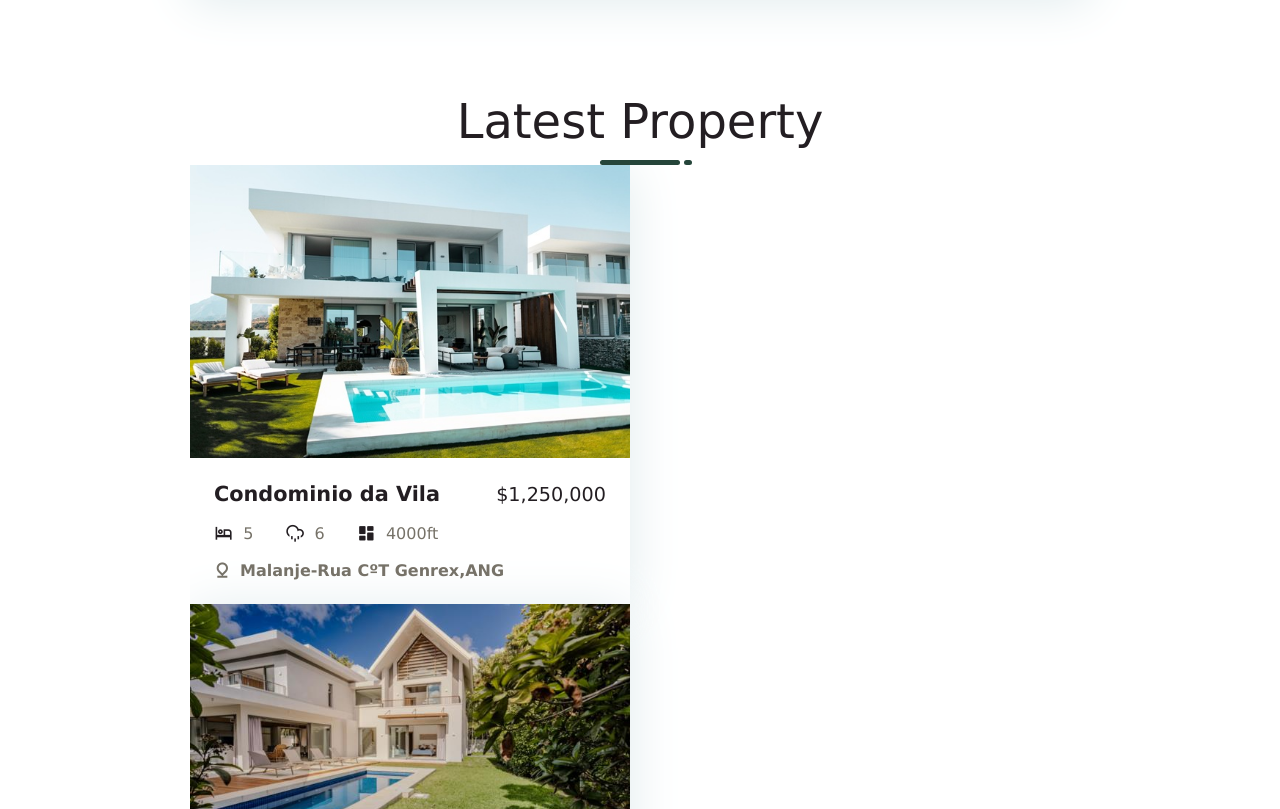
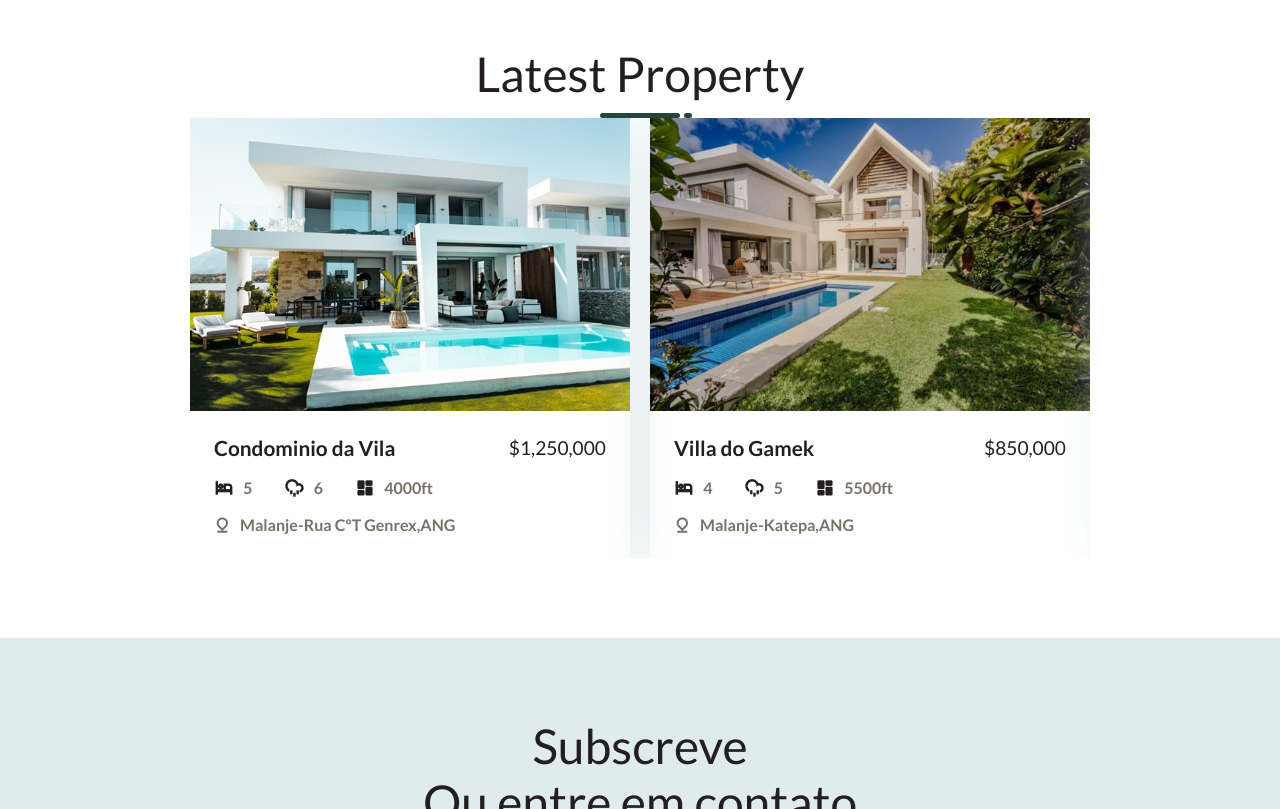
Before and after one commit to Quicaia/MOVEFLOR, a plain HTML site: page index.html in a window 1280 px wide. Shown: the part 1991-2800 px from the top of the page. Drawn offline with nearby package versions, Linux system fonts and the light colour scheme.

Commit message:
upd swiper e scroll

```diff
--- a/index.html
+++ b/index.html
@@ -143,11 +143,9 @@
             <!--Add required wrapper-->
 
             <div class="swiper-wrapper">
-
                 <!-- Slide -->
                 <div class="swiper-slide">
-
-                    <div class="propreidade__card">
+                    <div class="propreidade__card ">
 
                         <img src="assets/property-1.jpg" alt="propriedade">
 
@@ -172,6 +170,8 @@
                             </div>
                         </div>
                     </div>
+                </div>
+                <div class="swiper-slide">
                         <div class="propreidade__card">
 
                             <img src="assets/property-2.jpg" alt="propriedade">
@@ -197,6 +197,8 @@
                                 </div>
                             </div>
                         </div>
+                </div>
+                <div class="swiper-slide">
                     <div class="propreidade__card">
 
                         <img src="assets/property-3.jpg" alt="propriedade">
@@ -222,6 +224,8 @@
                             </div>
                         </div>
                     </div>
+                </div>
+                <div class="swiper-slide">
                     <div class="propreidade__card">
 
                         <img src="assets/property-4.jpg" alt="propriedade">
@@ -247,6 +251,8 @@
                             </div>
                         </div>
                     </div>
+                </div>
+                <div class="swiper-slide">
                     <div class="propreidade__card">
 
                         <img src="assets/property-5.jpg" alt="propriedade">
--- a/main.js
+++ b/main.js
@@ -59,7 +59,7 @@ ScrollReveal().reveal(".experencia__stats ",{
 
 /**SWIPER */
 
-const swiper = new Swiper('.swiper', {
+const swiper = new Swiper(".swiper", {
     slidesPerView: 2,
     spaceBetween:20,
     loop:true,
--- a/style.css
+++ b/style.css
@@ -1,4 +1,5 @@
 
+@import url('https://fonts.googleapis.com/css2?family=Lato:ital,wght@0,100;0,300;0,400;0,700;0,900;1,100;1,300;1,400;1,700;1,900&family=Open+Sans:ital,wght@0,300..800;1,300..800&display=swap');
 :root{
     --cor-primaria:#e0ebed;
     --text-dark: #231e22;
@@ -79,7 +80,7 @@ body{
     scroll-behavior: smooth;
 }
 body{
-    font-family: 'Lucida Sans', 'Lucida Sans Regular', 'Lucida Grande', 'Lucida Sans Unicode', Geneva, Verdana, sans-serif;
+    font-family: "Lato", sans-serif;
 }
 nav{
     position: fixed;
@@ -333,7 +334,7 @@ header.btn{
                 /* Propriedade */
 
 .swiper{
-    padding-block:4rem;
+    padding-block: 4rem;
     width: 100%;
     max-width: 900px;
 }
@@ -367,7 +368,7 @@ header.btn{
     color: var(--text-dark);
 }
 
-.propredade__amenities{
+.propredade__amenities {
    margin-bottom: 1rem;
    display: flex;
    align-items: center;
@@ -379,6 +380,7 @@ header.btn{
     align-items: center;
     gap: 10px;
     font-size: 1rem;
+    font-weight: 600;
     color: var(--text-light);
 }
 .propredade__amenities span{
```
Lines whose indentation alone changed are shown as unchanged.
